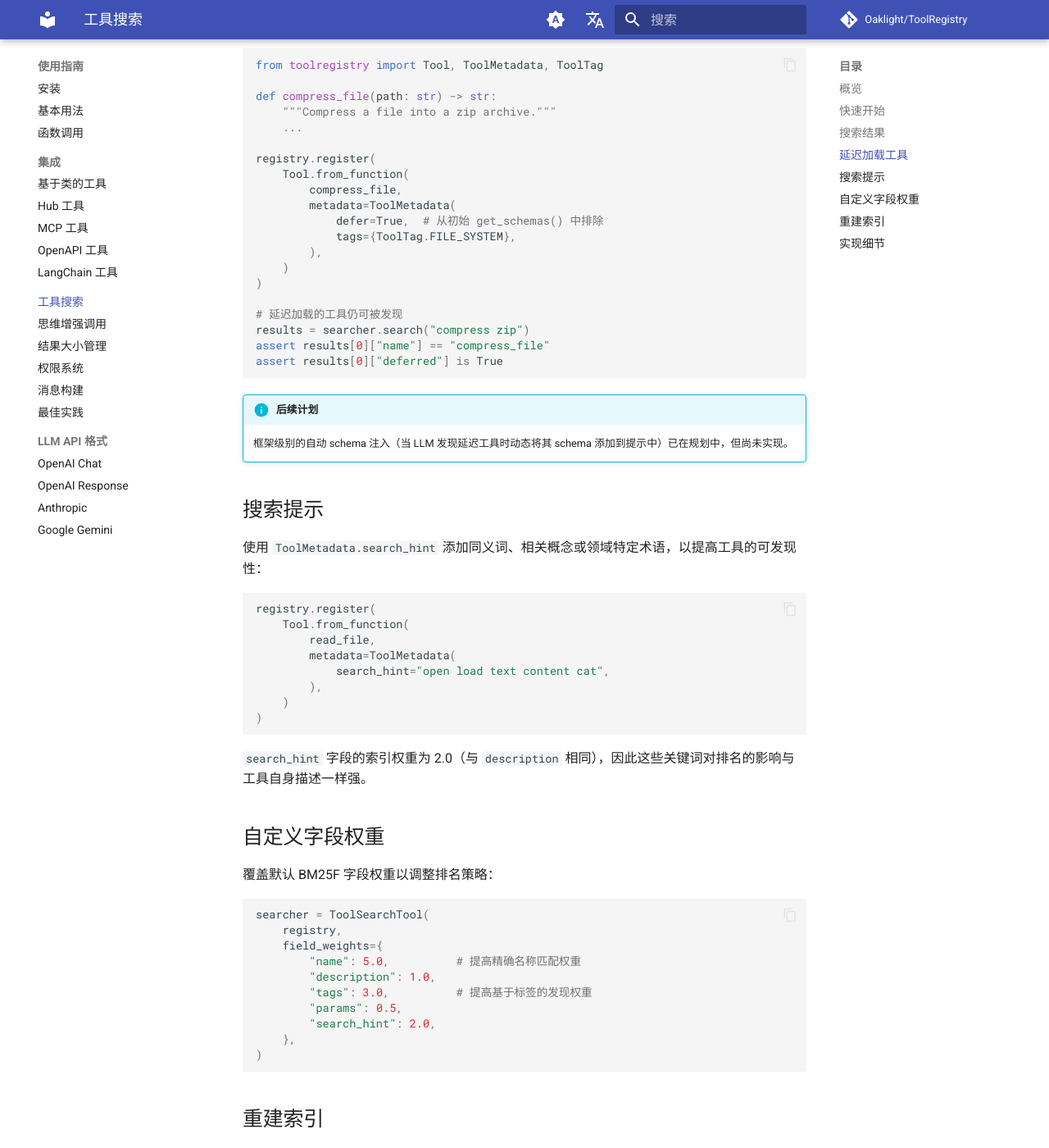
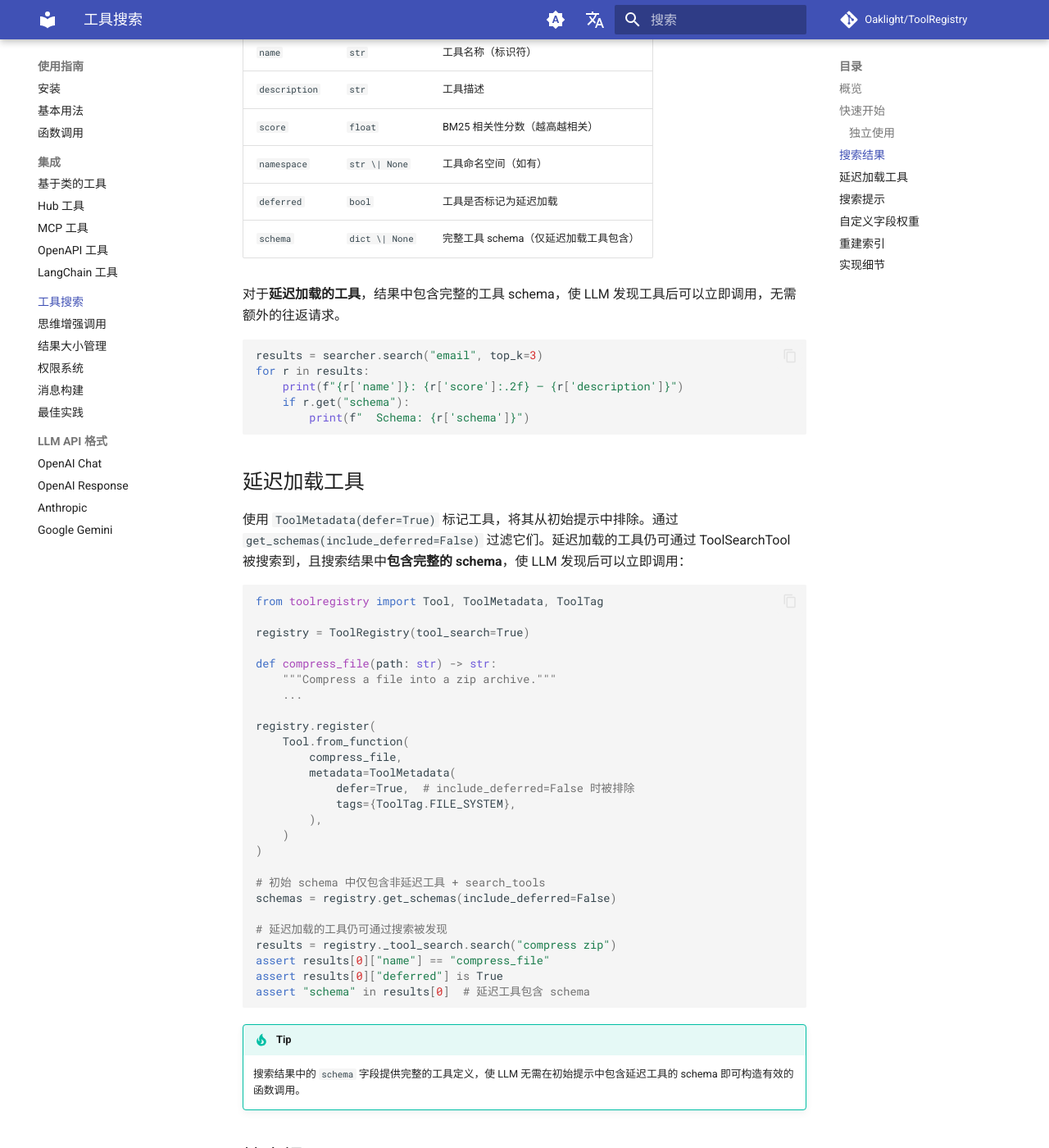
Before and after one commit to Oaklight/ToolRegistry, an MkDocs documentation site: the page built from docs/usage/tool_search.md, in a window 1280 px wide and 1400 px high, scrolled down 2141 px. Shown: the whole window at 82% size. Built offline with MkDocs 1.6.1 and Material for MkDocs 9.7.7, drawn with Linux system fonts in a browser that asks for light colours; comment, search, counter and statistics services are not loaded; some of the changed text lies outside the part shown.

Commit message:
docs: update tool_search and changelog for PR #114
- Rewrite Quick Start to show enable_tool_search() and ToolRegistry(tool_search=True)
- Add schema key to Search Results table for deferred tools
- Rewrite Deferred Tools section with include_deferred=False and schema injection
- Update Custom Field Weights with enable_tool_search() example
- Update Rebuilding the Index to describe auto-rebuild via ChangeCallback
- Add #114 changelog entries for tool search integration

````diff
--- a/docs/usage/tool_search.md
+++ b/docs/usage/tool_search.md
@@ -12,6 +12,7 @@
 
 ???+ note "更新日志"
     新增于：[#108](../../pull/108)（Unreleased）
+    更新于：[#114](../../pull/114) — `enable_tool_search()`、`include_deferred`、搜索结果包含 schema
 
 ## 概览
 
@@ -35,8 +36,10 @@
 
 ## 快速开始
 
+最简单的启用方式是通过 `enable_tool_search()`，它会将 `search_tools` 注册为 registry 中的可调用工具，让 LLM 可以自主发现工具：
+
 ```python
-from toolregistry import ToolRegistry, ToolSearchTool
+from toolregistry import ToolRegistry
 
 registry = ToolRegistry()
 
@@ -50,10 +53,31 @@
     """Read the contents of a file from the filesystem."""
     return open(path).read()
 
-# 在注册表上创建搜索器
+# 启用工具搜索 — 注册 "search_tools" 为可调用工具
+registry.enable_tool_search()
+
+# LLM 在 get_schemas() 中可以看到 search_tools 并调用它来发现工具
+schemas = registry.get_schemas(include_deferred=False)
+```
+
+也可以在构造时启用：
+
+```python
+registry = ToolRegistry(tool_search=True)
+```
+
+### 独立使用
+
+如果你更想直接使用 `ToolSearchTool` 而不将其注册到 registry 中：
+
+```python
+from toolregistry import ToolRegistry
+from toolregistry.tool_search import ToolSearchTool
+
+registry = ToolRegistry()
+# ... 注册工具 ...
+
 searcher = ToolSearchTool(registry)
-
-# 自然语言搜索
 results = searcher.search("read text file")
 print(results[0]["name"])   # "read_file"
 print(results[0]["score"])  # 1.23 (BM25 分数)
@@ -70,19 +94,26 @@
 | `score` | `float` | BM25 相关性分数（越高越相关） |
 | `namespace` | `str \| None` | 工具命名空间（如有） |
 | `deferred` | `bool` | 工具是否标记为延迟加载 |
+| `schema` | `dict \| None` | 完整工具 schema（仅延迟加载工具包含） |
+
+对于**延迟加载的工具**，结果中包含完整的工具 schema，使 LLM 发现工具后可以立即调用，无需额外的往返请求。
 
 ```python
 results = searcher.search("email", top_k=3)
 for r in results:
     print(f"{r['name']}: {r['score']:.2f} — {r['description']}")
+    if r.get("schema"):
+        print(f"  Schema: {r['schema']}")
 ```
 
 ## 延迟加载工具
 
-使用 `ToolMetadata(defer=True)` 标记工具，将其从初始提示中排除。这些工具仍可通过 ToolSearchTool 被搜索到：
+使用 `ToolMetadata(defer=True)` 标记工具，将其从初始提示中排除。通过 `get_schemas(include_deferred=False)` 过滤它们。延迟加载的工具仍可通过 ToolSearchTool 被搜索到，且搜索结果中**包含完整的 schema**，使 LLM 发现后可以立即调用：
 
 ```python
 from toolregistry import Tool, ToolMetadata, ToolTag
+
+registry = ToolRegistry(tool_search=True)
 
 def compress_file(path: str) -> str:
     """Compress a file into a zip archive."""
@@ -92,20 +123,24 @@
     Tool.from_function(
         compress_file,
         metadata=ToolMetadata(
-            defer=True,  # 从初始 get_schemas() 中排除
+            defer=True,  # include_deferred=False 时被排除
             tags={ToolTag.FILE_SYSTEM},
         ),
     )
 )
 
-# 延迟加载的工具仍可被发现
-results = searcher.search("compress zip")
+# 初始 schema 中仅包含非延迟工具 + search_tools
+schemas = registry.get_schemas(include_deferred=False)
+
+# 延迟加载的工具仍可通过搜索被发现
+results = registry._tool_search.search("compress zip")
 assert results[0]["name"] == "compress_file"
 assert results[0]["deferred"] is True
+assert "schema" in results[0]  # 延迟工具包含 schema
 ```
 
-!!! info "后续计划"
-    框架级别的自动 schema 注入（当 LLM 发现延迟工具时动态将其 schema 添加到提示中）已在规划中，但尚未实现。
+!!! tip
+    搜索结果中的 `schema` 字段提供完整的工具定义，使 LLM 无需在初始提示中包含延迟工具的 schema 即可构造有效的函数调用。
 
 ## 搜索提示
 
@@ -129,12 +164,22 @@
 覆盖默认 BM25F 字段权重以调整排名策略：
 
 ```python
+# 通过 enable_tool_search()
+registry.enable_tool_search(field_weights={
+    "name": 5.0,          # 提高精确名称匹配权重
+    "description": 1.0,
+    "tags": 3.0,          # 提高基于标签的发现权重
+    "params": 0.5,
+    "search_hint": 2.0,
+})
+
+# 或通过独立的 ToolSearchTool
 searcher = ToolSearchTool(
     registry,
     field_weights={
-        "name": 5.0,          # 提高精确名称匹配权重
+        "name": 5.0,
         "description": 1.0,
-        "tags": 3.0,          # 提高基于标签的发现权重
+        "tags": 3.0,
         "params": 0.5,
         "search_hint": 2.0,
     },
@@ -143,7 +188,9 @@
 
 ## 重建索引
 
-索引在构造时一次性构建。修改注册表（添加、删除或更新工具）后，需调用 `rebuild_index()`：
+通过 `enable_tool_search()` 启用工具搜索时，索引会在工具注册或注销时**自动重建**，由 ChangeCallback 机制驱动，无需手动干预。
+
+对于独立使用 `ToolSearchTool` 的场景，索引在构造时一次性构建。修改注册表后，需手动调用 `rebuild_index()`：
 
 ```python
 @registry.register
@@ -157,9 +204,6 @@
 assert results[0]["name"] == "new_tool"
 ```
 
-!!! tip
-    通过 ChangeCallback 自动更新索引已在规划中。目前请在修改注册表后手动调用 `rebuild_index()`。
-
 ## 实现细节
 
 ToolSearchTool 使用 [zerodep](https://pypi.org/project/zerodep/) 的 `SparseIndex`（v0.2.2）的内置副本——一个纯 Python BM25/BM25F 实现，**零外部依赖**。索引完全存储在内存中，大小通常可忽略不计（100 个工具 ≈ 几 KB）。
````
Also changed, not shown: docs/changelog.md (+6 -1 lines).
